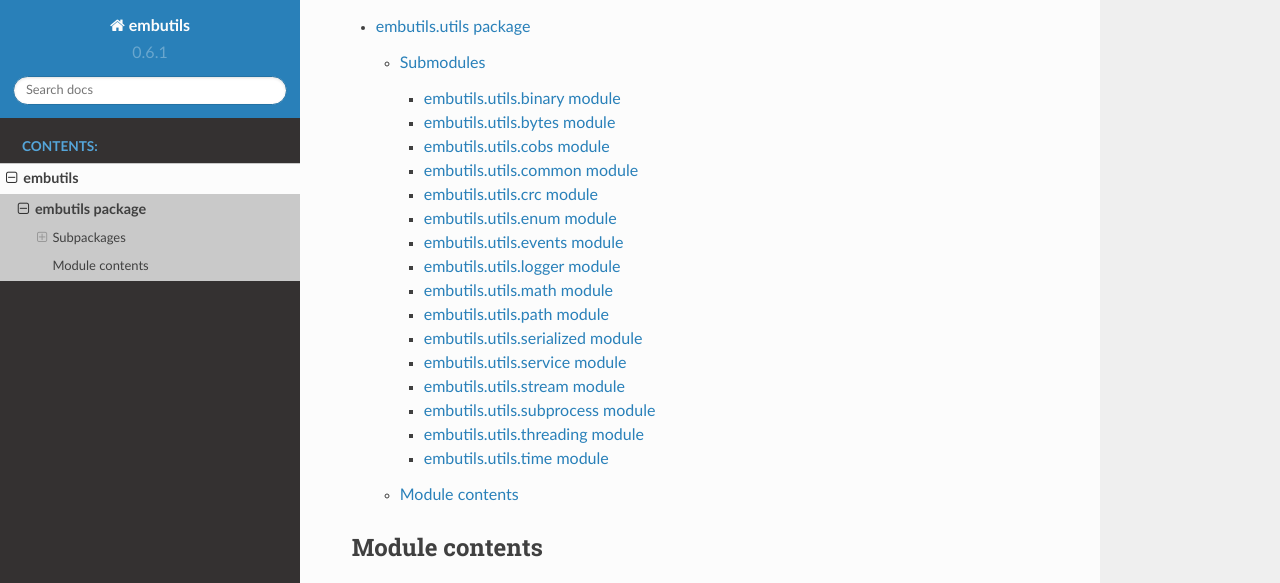
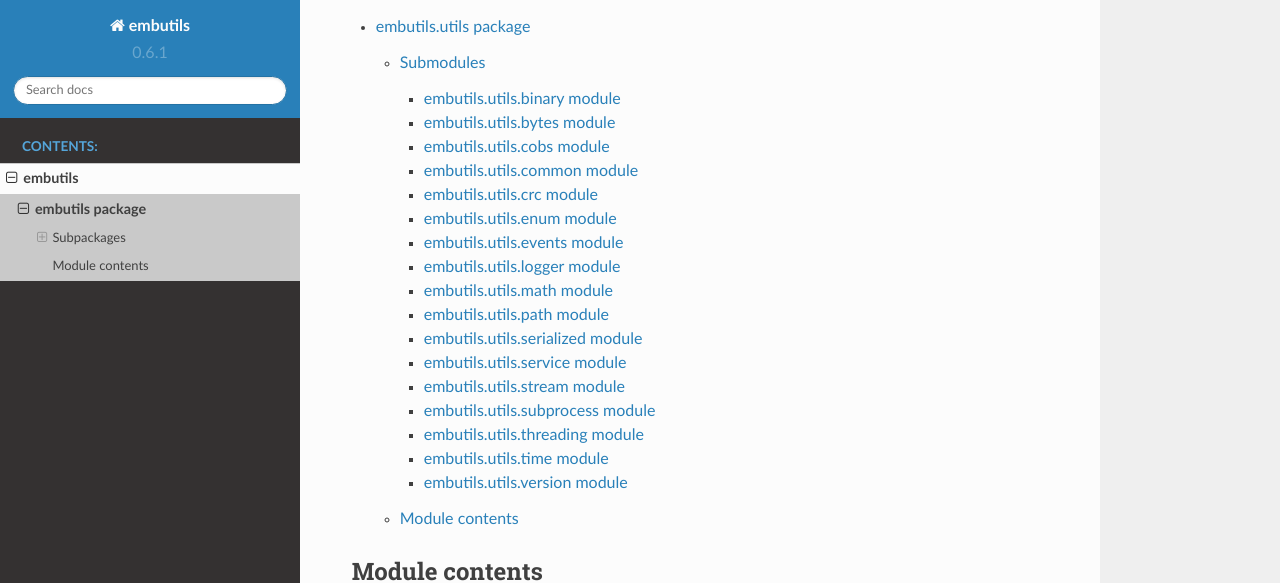
Before and after one commit to cwichel/embutils, a Sphinx documentation site: the page built from docs/_source/embutils.rst, in a window 1280 px wide and 900 px high, scrolled down 561 px, cut to the strip 0-583 px from the top of the window. Built offline with Sphinx 7.4.7 and the Read the Docs theme 2.0.0, drawn with Linux system fonts in a browser that asks for light colours.

Commit message:
Added missing documentation

```diff
--- a/docs/_source/embutils.utils.rst
+++ b/docs/_source/embutils.utils.rst
@@ -23,6 +23,7 @@ Submodules
    embutils.utils.subprocess
    embutils.utils.threading
    embutils.utils.time
+   embutils.utils.version
 
 Module contents
 ---------------
--- /dev/null
+++ b/docs/_source/embutils.utils.version.rst
@@ -0,0 +1,8 @@
+embutils.utils.version module
+=============================
+
+.. automodule:: embutils.utils.version
+   :members:
+   :undoc-members:
+   :show-inheritance:
+   :private-members:
```
